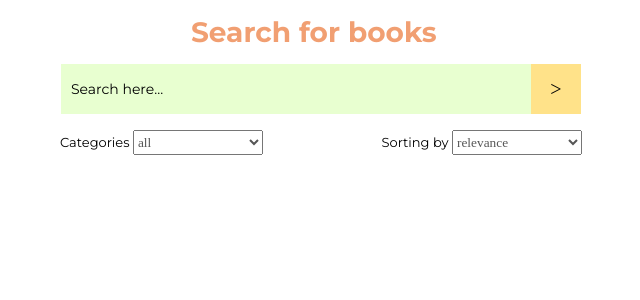
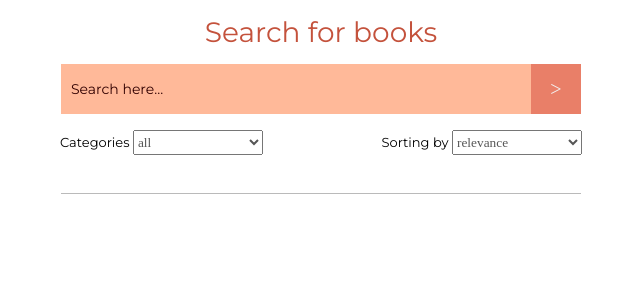
Before and after one commit to Muha-mm/GoogleBooksAPI, a React (Create React App) app: page / in a window 1280 px wide. Shown: the top 300 px of the page, without its empty margins (319-959 px from the left). Built offline with nearby package versions, Linux system fonts and the light colour scheme.

Commit message:
small improvements

```diff
--- a/src/BookProfile/BookProfile.module.css
+++ b/src/BookProfile/BookProfile.module.css
@@ -13,6 +13,7 @@
 }
 
 .pageTitle{
+    text-align: center;
     margin: 20px auto;
     width: 380px;
     color: #ff936b;
--- a/src/Books/Books.jsx
+++ b/src/Books/Books.jsx
@@ -15,14 +15,14 @@ const Books = (props) => {
     })
 
     return (
-        <div className={c.books}>
+        <div className={c.booksPage}>
                 <Search newSearchText = {props.newSearchText} resultsCount = {props.resultsCount}
                         pressEnter = {props.pressEnter} changeSearchText = {props.changeSearchText}
                         selectCategory = {props.selectCategory} selectSortBy = {props.selectSortBy}
                         onButton = {props.onButton} isFetching = {props.isFetching}
                 />
 
-                <div>{booksElements}</div>
+                <div className={c.books}>{booksElements}</div>
 
                 <div>
                     { (props.isFetching && props.resultsCount !==null) ?
--- a/src/Books/Books.module.css
+++ b/src/Books/Books.module.css
@@ -1,7 +1,9 @@
-.books{
+.booksPage{
     width: 100%;
-    /*margin-top: 13px;*/
 }
 .preloader{
     padding: 13px;
 }
+.books{
+    /*margin-top: 15px;*/
+}
--- a/src/Books/Search/Search.jsx
+++ b/src/Books/Search/Search.jsx
@@ -6,7 +6,7 @@ const Search = (props) => {
     return (
         <div className={c.search}>
 
-            <h1>Search for books</h1>
+            <div className={c.title}>Search for books</div>
 
             <form >
                 <textarea placeholder="Search here..."
@@ -21,6 +21,7 @@ const Search = (props) => {
 
 
             <Selects selectCategory = {props.selectCategory} selectSortBy = {props.selectSortBy}/>
+            <hr className={c.hr}/>
 
 
             {props.isFetching && props.resultsCount === null?<Preloader/>:
--- a/src/Books/Search/Search.module.css
+++ b/src/Books/Search/Search.module.css
@@ -2,14 +2,18 @@
     height: 230px;
 }
 
-h1{
+.title{
     font-family: Montserrat, serif;
+    text-align: center;
     display: block;
+    /*font-weight: 1000;*/
     font-size: 28px;
-    width: 260px;
+    /*width: 270px;*/
     margin: 15px auto;
-    color: #f19f72;
+    color: #c4523c;
 }
+
+
 
 .search form{
     width: 520px;
@@ -19,7 +23,7 @@ h1{
 
 
 .search textarea{
-    background: #e8ffd0;
+    background: #ffb999;
     line-height: 30px;
     padding: 10px;
     font-family:'Montserrat', Times, serif ;
@@ -35,7 +39,7 @@ h1{
 
 .search textarea::-webkit-input-placeholder {
     font-size: 14px;
-    color: #000000;
+    color: #320000;
 }
 
 .SButton {
@@ -45,9 +49,9 @@ h1{
     width: 50px;
     height: 50px;
     border: none;
-    background: #ffe289;
+    background: #e97f68;
     outline: none;
-    color: #000000;
+    color: #f3f3f3;
     cursor: pointer;
 }
 
@@ -73,30 +77,38 @@ h1{
 }
 
 .results{
-    box-sizing: border-box;
+    /*color: crimson;*/
+    /*font-family: Glasgow, serif;*/
     height: 30px;
     width: 120px;
     margin: 0 auto;
     font-family: Montserrat, serif;
-    font-size: 14px;
-    color: #414141;
+    font-size: 17px;
+    color: #d76767;
+    padding-top: 4px;
     border-radius: 8px;
-    padding: 5px;
     text-align: center;
-    border: #9b9b9b solid 1px;
+    font-weight: bold;
+}
+
+.hr{
+    height: 1px;
+    border: none;
+    width: 520px;
+    background-color: #bababa;
 }
 
 @media (max-width: 510px) {
-    .search input{
+    .search textarea{
         max-width: 200px;
     }
     .search form{
         max-width: 250px;
     }
     h1{
-        max-width: 230px;
+        /*max-width: 230px;*/
     }
-    .results{
-
+    .hr{
+        inline-size: 0;
     }
 }
--- a/src/Books/Search/Selects/Selects.jsx
+++ b/src/Books/Search/Selects/Selects.jsx
@@ -13,7 +13,6 @@ const Selects = (props) => {
                     <option value="history">history</option>
                     <option value="medical">medical</option>
                     <option value="poetry">poetry</option>
-                    <option value="fiction">fiction</option>
                 </select>
             </div>
 
--- a/src/Books/Search/Selects/Selects.module.css
+++ b/src/Books/Search/Selects/Selects.module.css
@@ -1,14 +1,14 @@
 .selects{
     width: 522px;
     margin: 0 auto;
-    height: 25px;
+    height: 20px;
     padding-bottom: 35px;
 }
 
 @media (max-width: 510px) {
     .selects{
+        padding-bottom: 48px;
         max-width: 130px;
-        padding-bottom: 70px;
     }
 }
 
```
